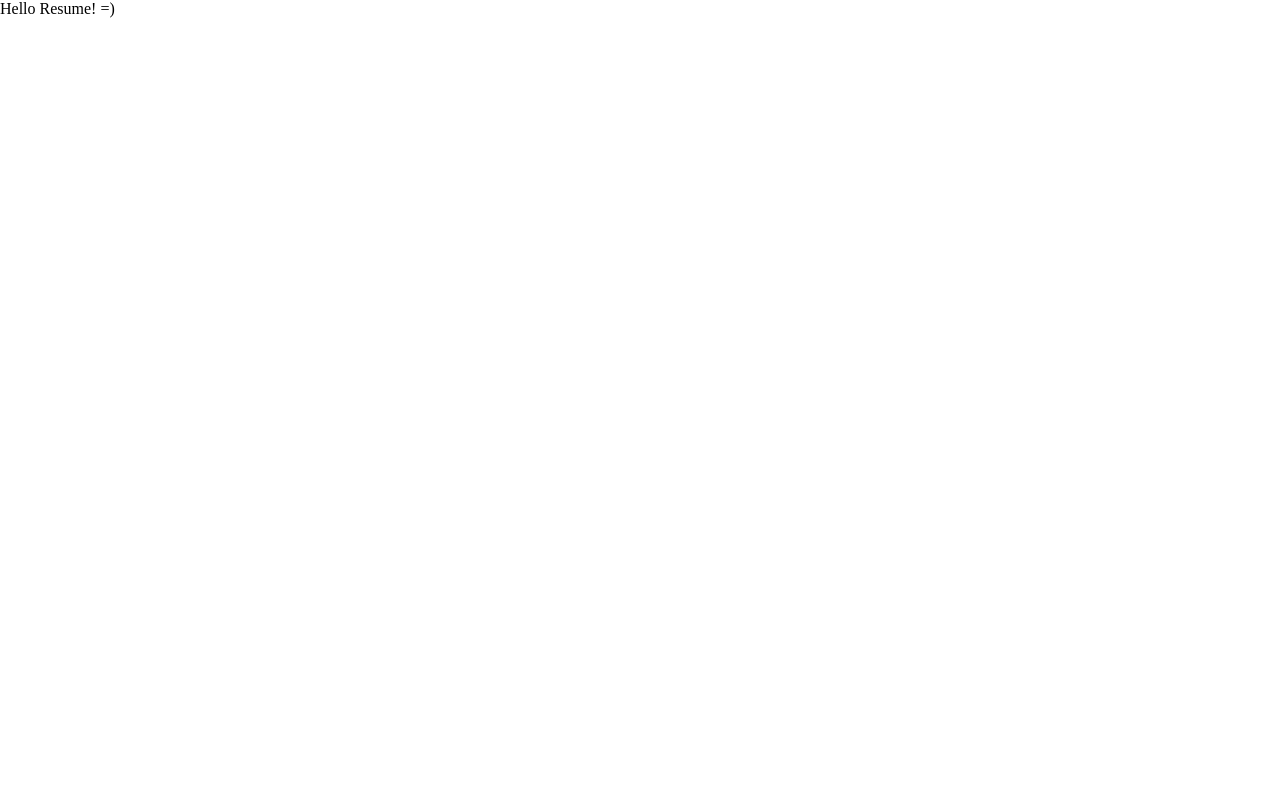
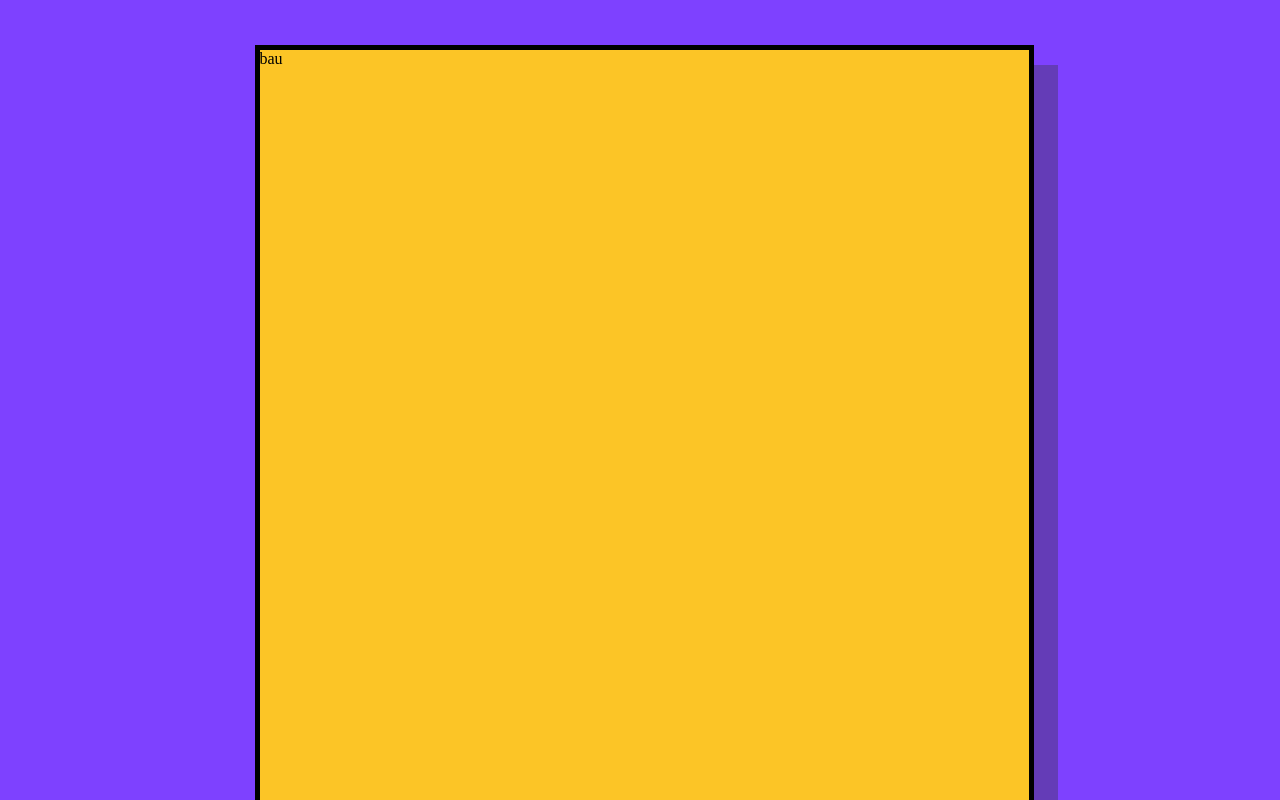
Before and after one commit to mariaszabo/resume, a React (Vite) app: page / in a window 1280 px wide. Shown: the top 800 px of the page. Built offline with nearby package versions, Linux system fonts and the light colour scheme.

Commit message:
Create Layout Component

```diff
--- a/src/App.jsx
+++ b/src/App.jsx
@@ -1,9 +1,11 @@
 import './normalize.css';
+import Layout from './components/Layout';
+
 
 export default function App() {
   return (
-    <main>
-     Hello Resume! =)
-    </main>
+    <Layout>
+    bau
+    </Layout>
   )
 }
--- /dev/null
+++ b/src/components/Layout.jsx
@@ -0,0 +1,34 @@
+import styled from 'styled-components';
+
+const Layout = (props) => {
+  return (
+    <Background>
+      <Page>
+        {props.children}
+      </Page>
+    </Background>
+  )
+}
+
+export default Layout;
+
+const Background = styled.div`
+  width: 100vw;
+  min-height: 100vh;
+
+  display: flex;
+
+  justify-content: center;
+  align-items: center;
+  background: #7E41FF;
+`;
+
+const Page = styled.div`
+  margin: 45px 58.5px 74px 66.5px;
+  width: 769px;
+  min-height: 1247px;
+  flex-shrink: 0;
+  border: 5px solid #000;
+  background: #FCC526;
+  box-shadow: 24px 20px 0px 0px rgba(52, 52, 51, 0.35);
+`;
```
